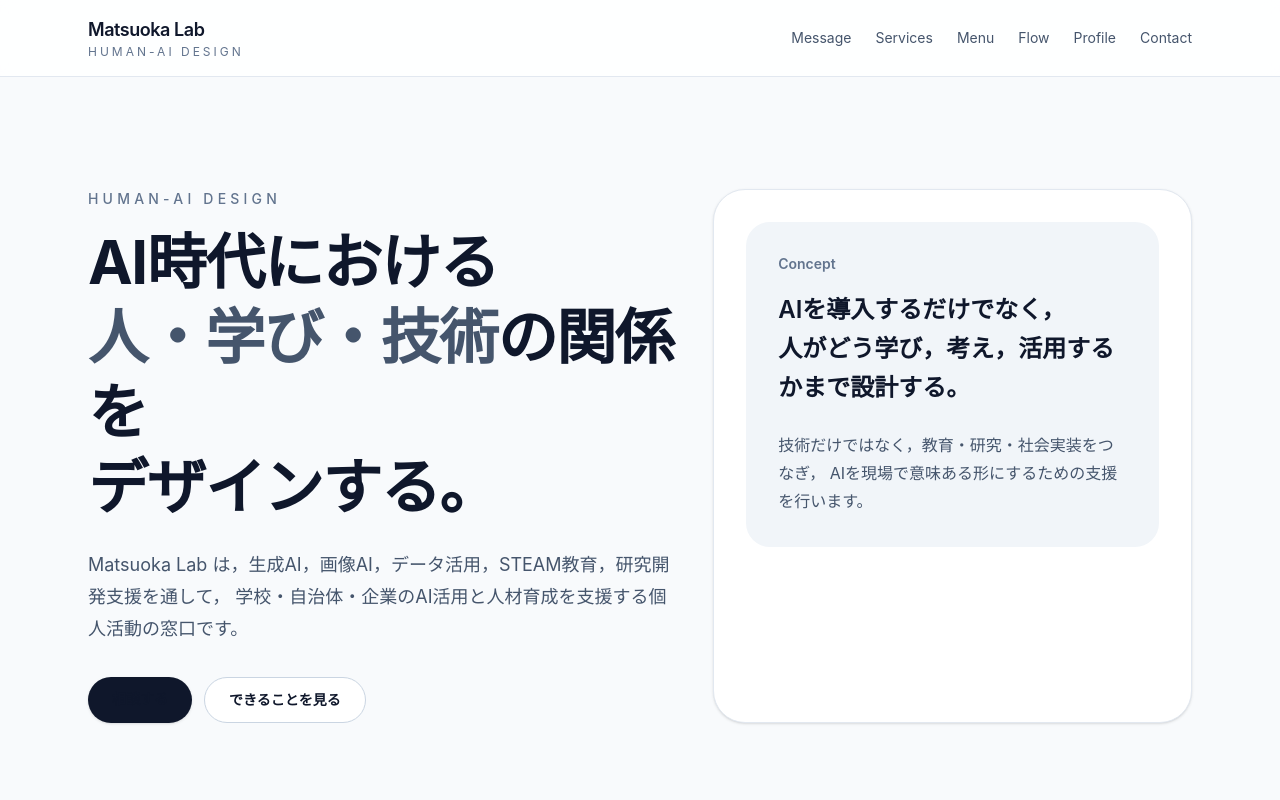
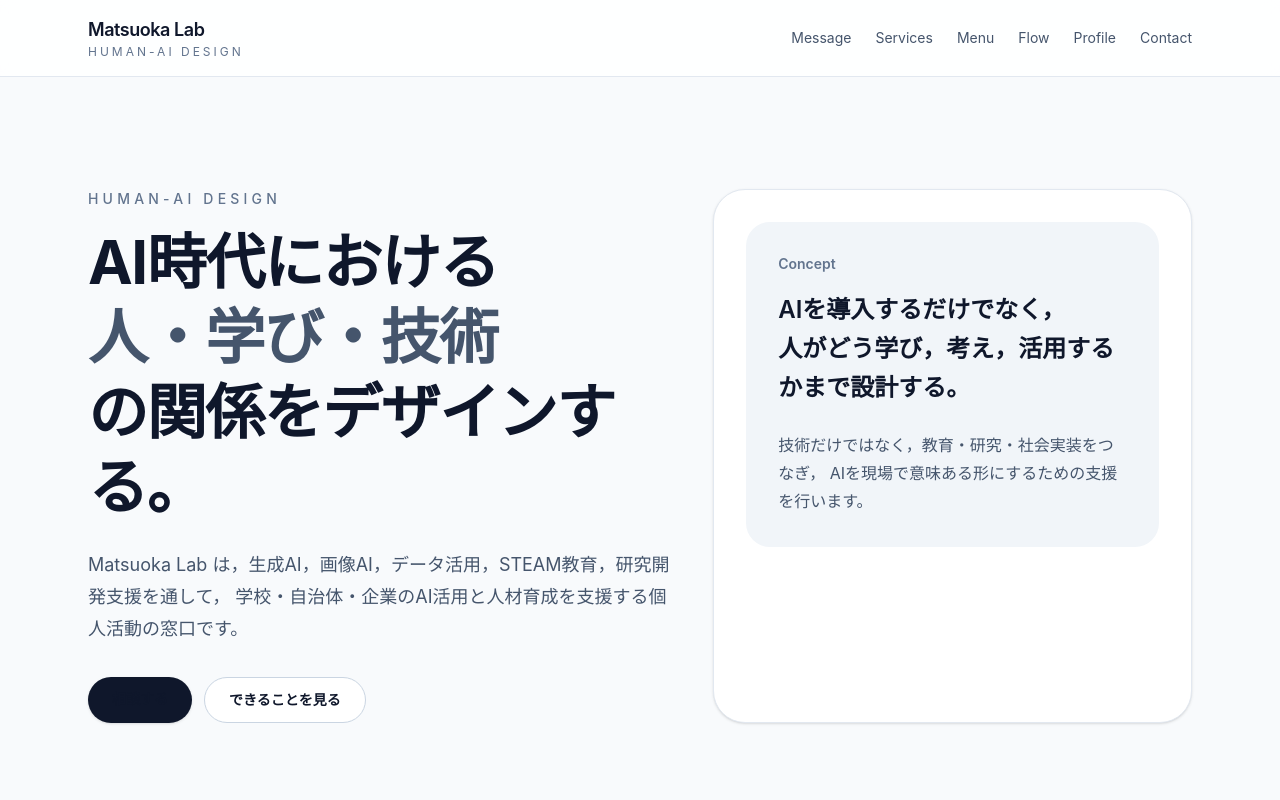
Before and after one commit to RMKTK/matsuoka-human-ai-design, a React (Vite) app: page / in a window 1280 px wide. Shown: the top 800 px of the page. Built offline with nearby package versions, Linux system fonts and the light colour scheme.

Commit message:
Update site title

```diff
--- a/src/App.jsx
+++ b/src/App.jsx
@@ -82,8 +82,8 @@ export default function MatsuokaLabSite() {
           <p className="mb-4 text-sm font-medium uppercase tracking-[0.3em] text-slate-500">Human-AI Design</p>
           <h1 className="text-4xl font-bold leading-tight tracking-tight md:text-6xl">
             AI時代における<br />
-            <span className="text-slate-600">人・学び・技術</span>の関係を<br />
-            デザインする。
+            <span className="text-slate-600">人・学び・技術</span><br />
+            の関係をデザインする。
           </h1>
           <p className="mt-6 max-w-2xl text-lg leading-8 text-slate-600">
             Matsuoka Lab は，生成AI，画像AI，データ活用，STEAM教育，研究開発支援を通して，
```
